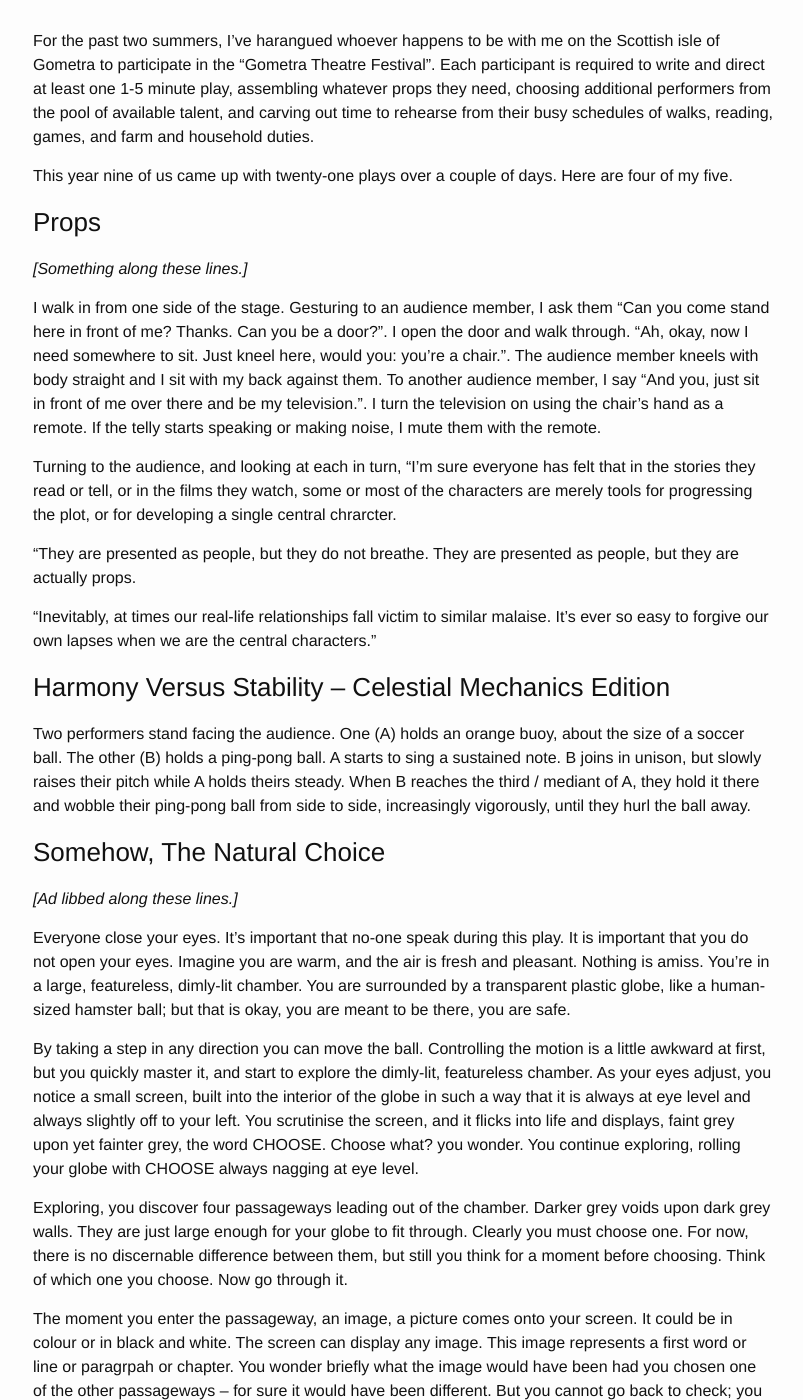
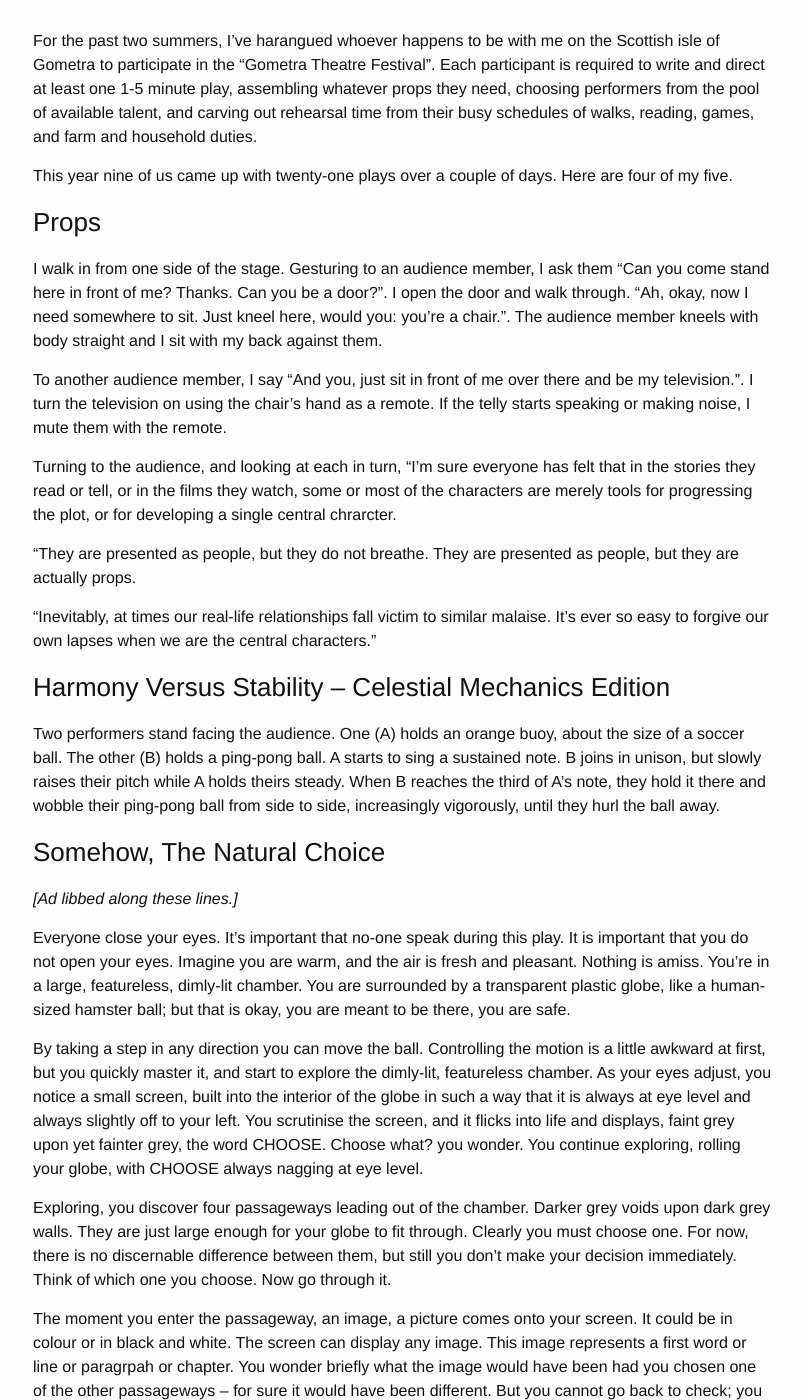
Before and after one commit to Allium/WithoutHeadOrFoot, a Jekyll site: the page built from _posts/2016-09-07-Gometra-Theatre-Festival-2016.md, in a window 1280 px wide and 1400 px high, scrolled down 289 px. Shown: the whole window, without its empty margins (237-1040 px from the left). Built offline with Jekyll 4.4.1, drawn with Linux system fonts in a browser that asks for light colours; comment, search, counter and statistics services are not loaded; some of the changed text lies outside the part shown.

Commit message:
Minor edits

```diff
--- a/_posts/2016-09-07-Gometra-Theatre-Festival-2016.md
+++ b/_posts/2016-09-07-Gometra-Theatre-Festival-2016.md
@@ -4,16 +4,16 @@ title:	Four Short Plays
 tags:	[creative writing, whimsy]
 ---
 
-For the past two summers, I've harangued whoever happens to be with me on the Scottish isle of Gometra to participate in the "Gometra Theatre Festival". Each participant is required to write and direct at least one 1-5 minute play, assembling whatever props they need, choosing additional performers from the pool of available talent, and carving out time to rehearse from their busy schedules of walks, reading, games, and farm and household duties.
+For the past two summers, I've harangued whoever happens to be with me on the Scottish isle of Gometra to participate in the "Gometra Theatre Festival". Each participant is required to write and direct at least one 1-5 minute play, assembling whatever props they need, choosing performers from the pool of available talent, and carving out rehearsal time from their busy schedules of walks, reading, games, and farm and household duties.
 
 This year nine of us came up with twenty-one plays over a couple of days. Here are four of my five.
 
 
 ### Props
 
-*[Something along these lines.]*
+I walk in from one side of the stage. Gesturing to an audience member, I ask them "Can you come stand here in front of me? Thanks. Can you be a door?". I open the door and walk through. "Ah, okay, now I need somewhere to sit. Just kneel here, would you: you're a chair.". The audience member kneels with body straight and I sit with my back against them.
 
-I walk in from one side of the stage. Gesturing to an audience member, I ask them "Can you come stand here in front of me? Thanks. Can you be a door?". I open the door and walk through. "Ah, okay, now I need somewhere to sit. Just kneel here, would you: you're a chair.". The audience member kneels with body straight and I sit with my back against them. To another audience member, I say "And you, just sit in front of me over there and be my television.". I turn the television on using the chair's hand as a remote. If the telly starts speaking or making noise, I mute them with the remote.
+To another audience member, I say "And you, just sit in front of me over there and be my television.". I turn the television on using the chair's hand as a remote. If the telly starts speaking or making noise, I mute them with the remote.
 
 Turning to the audience, and looking at each in turn, "I'm sure everyone has felt that in the stories they read or tell, or in the films they watch, some or most of the characters are merely tools for progressing the plot, or for developing a single central chrarcter.
 
@@ -24,7 +24,7 @@ Turning to the audience, and looking at each in turn, "I'm sure everyone has fel
 
 ### Harmony Versus Stability &ndash; Celestial Mechanics Edition
 
-Two performers stand facing the audience. One (A) holds an orange buoy, about the size of a soccer ball. The other (B) holds a ping-pong ball. A starts to sing a sustained note. B joins in unison, but slowly raises their pitch while A holds theirs steady. When B reaches the third / mediant of A, they hold it there and wobble their ping-pong ball from side to side, increasingly vigorously, until they hurl the ball away.
+Two performers stand facing the audience. One (A) holds an orange buoy, about the size of a soccer ball. The other (B) holds a ping-pong ball. A starts to sing a sustained note. B joins in unison, but slowly raises their pitch while A holds theirs steady. When B reaches the third of A's note, they hold it there and wobble their ping-pong ball from side to side, increasingly vigorously, until they hurl the ball away.
 
 
 ### Somehow, The Natural Choice
@@ -33,9 +33,9 @@ Two performers stand facing the audience. One (A) holds an orange buoy, about th
 
 Everyone close your eyes. It's important that no-one speak during this play. It is important that you do not open your eyes. Imagine you are warm, and the air is fresh and pleasant. Nothing is amiss. You're in a large, featureless, dimly-lit chamber. You are surrounded by a transparent plastic globe, like a human-sized hamster ball; but that is okay, you are meant to be there, you are safe.
 
-By taking a step in any direction you can move the ball. Controlling the motion is a little awkward at first, but you quickly master it, and start to explore the dimly-lit, featureless chamber. As your eyes adjust, you notice a small screen, built into the interior of the globe in such a way that it is always at eye level and always slightly off to your left. You scrutinise the screen, and it flicks into life and displays, faint grey upon yet fainter grey, the word CHOOSE. Choose what? you wonder. You continue exploring, rolling your globe with CHOOSE always nagging at eye level.
+By taking a step in any direction you can move the ball. Controlling the motion is a little awkward at first, but you quickly master it, and start to explore the dimly-lit, featureless chamber. As your eyes adjust, you notice a small screen, built into the interior of the globe in such a way that it is always at eye level and always slightly off to your left. You scrutinise the screen, and it flicks into life and displays, faint grey upon yet fainter grey, the word CHOOSE. Choose what? you wonder. You continue exploring, rolling your globe, with CHOOSE always nagging at eye level.
 
-Exploring, you discover four passageways leading out of the chamber. Darker grey voids upon dark grey walls. They are just large enough for your globe to fit through. Clearly you must choose one. For now, there is no discernable difference between them, but still you think for a moment before choosing. Think of which one you choose. Now go through it.
+Exploring, you discover four passageways leading out of the chamber. Darker grey voids upon dark grey walls. They are just large enough for your globe to fit through. Clearly you must choose one. For now, there is no discernable difference between them, but still you don't make your decision immediately. Think of which one you choose. Now go through it.
 
 The moment you enter the passageway, an image, a picture comes onto your screen. It could be in colour or in black and white. The screen can display any image. This image represents a first word or line or paragrpah or chapter. You wonder briefly what the image would have been had you chosen one of the other passageways &ndash; for sure it would have been different. But you cannot go back to check; you must press on, contemplating the image before you as you walk your globe down the passageway.
 
@@ -56,7 +56,7 @@ You may open your eyes.
 
 Someone stands facing the audience with their arms making an "O" shape about their torso. They smile. They are an Avocado. The Lunch Chef enters the library, looks ravenously at the Avocado, and tries squeezing its arms inwards; but the arms are rigid, the Avocado is unripe. Disappointed, they leave. The Avocado continues to smile.
 
-After a long beat. Lunch Chef enters again, and repeats the squeezing. But the Avocado is still too firm. As they leave, they throw it a longing glance. The Avocado smiles. They are driving Lunch Chef wild with desire.
+After a long beat, Lunch Chef enters again, and repeats the squeezing. But the Avocado is still too firm. As they leave, they throw it a longing glance. The Avocado smiles. They are driving Lunch Chef wild with desire.
 
 A Mouse enters, skipping, sniffing. They are furtive, but we all know this is their kingdom. It quickly detects the Avocado and approaches with visible delight and a short adulation of the mouse gods for its good fortune. It takes a bite from the Avocado's leg (lifting it up at the knee to signify the missing flesh).
 
```
Also changed, not shown: other parts of _posts/2016-09-07-Gometra-Theatre-Festival-2016.md (+1 -1 lines), _posts/2016-02-11-Day-In-Day-In.md (+1 -1 lines).
